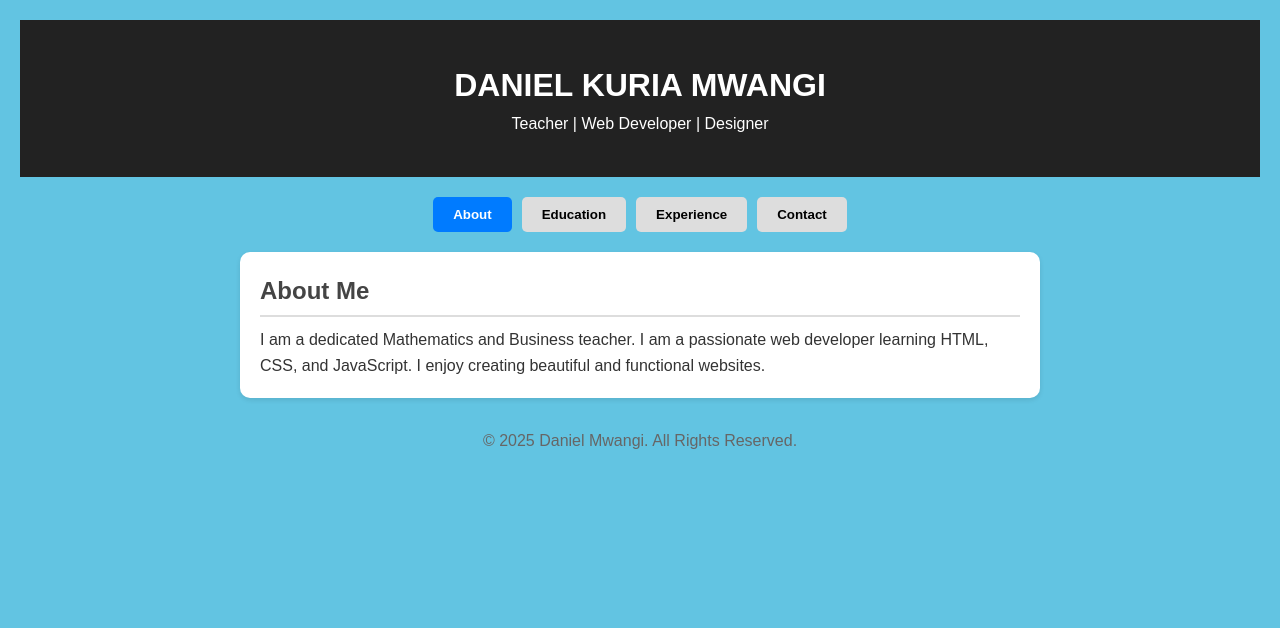
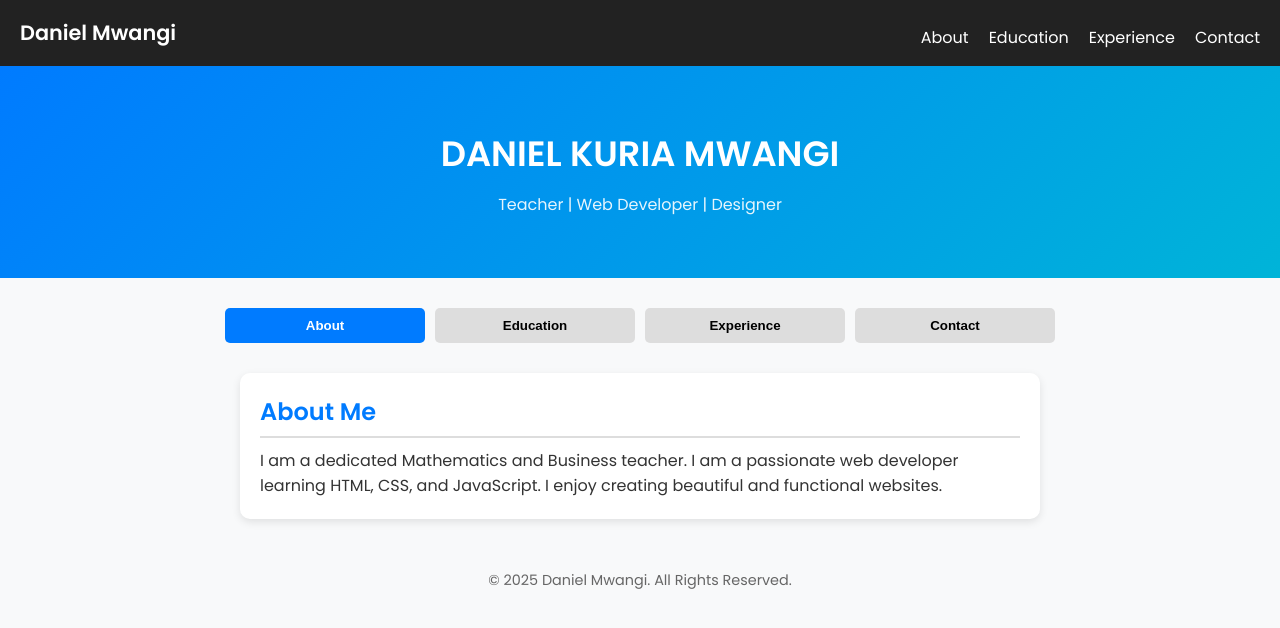
Before and after one commit to Chinku003/Chinku003.github.io, a plain HTML site: page index.html in a window 1280 px wide. Drawn offline with Linux system fonts and the light colour scheme.

Commit message:
changes in the html css and js

```diff
--- a/index.html
+++ b/index.html
@@ -1,29 +1,45 @@
 <!DOCTYPE html>
 <html lang="en">
 <head>
-  <meta charset="UTF-8">
-  <meta name="viewport" content="width=device-width, initial-scale=1.0">
+  <meta charset="UTF-8" />
+  <meta name="viewport" content="width=device-width, initial-scale=1.0" />
   <title>My Portfolio</title>
-  <link rel="stylesheet" href="style.css">
+
+  <!-- ✅ Google Font -->
+  <link href="https://fonts.googleapis.com/css2?family=Poppins:wght@400;600&display=swap" rel="stylesheet">
+
+  <!-- ✅ Your CSS -->
+  <link rel="stylesheet" href="style.css" />
 </head>
 <body>
 
-  <!-- Header -->
-  <header>
+  <!-- ✅ NAVBAR -->
+  <nav class="navbar">
+    <div class="logo">Daniel Mwangi</div>
+    <ul>
+      <li><a href="#about">About</a></li>
+      <li><a href="#education">Education</a></li>
+      <li><a href="#experience">Experience</a></li>
+      <li><a href="#contact">Contact</a></li>
+    </ul>
+  </nav>
+
+  <!-- ✅ HEADER -->
+  <header class="fade-in">
     <h1>DANIEL KURIA MWANGI</h1>
     <p>Teacher | Web Developer | Designer</p>
   </header>
 
-  <!-- Tab Buttons -->
-  <div class="tabs">
+  <!-- ✅ TABS -->
+  <div class="tabs fade-in">
     <button class="tab-button active" data-tab="about">About</button>
     <button class="tab-button" data-tab="education">Education</button>
     <button class="tab-button" data-tab="experience">Experience</button>
     <button class="tab-button" data-tab="contact">Contact</button>
   </div>
 
-  <!-- About Section -->
-  <section id="about" class="tab-content active">
+  <!-- ✅ SECTIONS -->
+  <section id="about" class="tab-content active fade-in">
     <h2>About Me</h2>
     <p>
       I am a dedicated Mathematics and Business teacher.
@@ -32,8 +48,7 @@
     </p>
   </section>
 
-  <!-- Education -->
-  <section id="education" class="tab-content">
+  <section id="education" class="tab-content fade-in">
     <h2>Education</h2>
     <ul>
       <li><strong>Bachelor Education Arts with IT</strong> - Tom Mboya University (2020-2024)</li>
@@ -42,35 +57,28 @@
     </ul>
   </section>
 
-  <!-- Work Experience -->
-  <section id="experience" class="tab-content">
+  <section id="experience" class="tab-content fade-in">
     <h2>Work Experience</h2>
     <ul>
       <li><strong>Freelancing</strong> - Web development (2024)</li>
       <li><strong>Freelance Projects</strong> - Built personal websites for clients</li>
-      <li>
-        <strong>Worked at Bytesync as an Intern</strong>
-        - Assisting in building or updating websites using HTML, CSS, JavaScript
-        - Helping with responsive design using frameworks like Bootstrap or Tailwind
-        - Fixing basic layout or styling bugs
-        - Testing pages for cross-browser compatibility
-      </li>
-      <li><strong>Gendia High School</strong> - Business and Mathematics Teacher (2023)</li>
+      <li><strong>Worked at Bytesync as an Intern</strong> - Assisting in building/updating websites</li>
+      <li><strong>Gendia High School</strong> - Business & Mathematics Teacher (2023)</li>
     </ul>
   </section>
 
-  <!-- Contact -->
-  <section id="contact" class="tab-content">
+  <section id="contact" class="tab-content fade-in">
     <h2>Contact Me</h2>
     <p>Email: <a href="mailto:kushpi261@gmail.com">kushpi261@gmail.com</a></p>
     <p>GitHub: <a href="https://github.com/Chinku003" target="_blank">github.com/Chinku003</a></p>
   </section>
 
-  <!-- Footer -->
-  <footer>
+  <!-- ✅ FOOTER -->
+  <footer class="fade-in">
     <p>© 2025 Daniel Mwangi. All Rights Reserved.</p>
   </footer>
 
+  <!-- ✅ JS -->
   <script src="script.js"></script>
 </body>
 </html>
--- a/script.js
+++ b/script.js
@@ -2,16 +2,28 @@ document.addEventListener("DOMContentLoaded", () => {
   const buttons = document.querySelectorAll(".tab-button");
   const contents = document.querySelectorAll(".tab-content");
 
+  // ✅ Tab switching
   buttons.forEach(button => {
     button.addEventListener("click", () => {
-      // Remove active from all buttons and contents
       buttons.forEach(btn => btn.classList.remove("active"));
       contents.forEach(content => content.classList.remove("active"));
 
-      // Activate the clicked tab
       button.classList.add("active");
       const tabId = button.getAttribute("data-tab");
       document.getElementById(tabId).classList.add("active");
     });
   });
+
+  // ✅ Fade-in on scroll
+  const fadeElements = document.querySelectorAll(".fade-in");
+  const observer = new IntersectionObserver(entries => {
+    entries.forEach(entry => {
+      if (entry.isIntersecting) {
+        entry.target.style.animationDelay = "0s";
+        entry.target.style.opacity = "1";
+      }
+    });
+  }, { threshold: 0.2 });
+
+  fadeElements.forEach(el => observer.observe(el));
 });
--- a/style.css
+++ b/style.css
@@ -1,32 +1,79 @@
-/* Reset defaults */
+/* ✅ RESET */
 * {
   margin: 0;
   padding: 0;
   box-sizing: border-box;
+  scroll-behavior: smooth;
 }
 
+/* ✅ BODY */
 body {
-  font-family: Arial, sans-serif;
+  font-family: 'Poppins', sans-serif;
+  background: #f8f9fa;
+  color: #333;
   line-height: 1.6;
-  background: #62c4e2;
-  color: #333;
-  padding: 20px;
 }
 
-/* Header */
+/* ✅ NAVBAR */
+.navbar {
+  position: sticky;
+  top: 0;
+  background: #222;
+  color: #fff;
+  padding: 15px 20px;
+  display: flex;
+  justify-content: space-between;
+  align-items: center;
+  z-index: 10;
+}
+
+.navbar .logo {
+  font-size: 1.3rem;
+  font-weight: 600;
+}
+
+.navbar ul {
+  list-style: none;
+  display: flex;
+  gap: 20px;
+}
+
+.navbar ul li a {
+  color: #fff;
+  text-decoration: none;
+  font-weight: 500;
+  transition: color 0.3s ease;
+}
+
+.navbar ul li a:hover {
+  color: #00b4d8;
+}
+
+/* ✅ HEADER */
 header {
   text-align: center;
-  background: #222;
+  background: linear-gradient(135deg, #007BFF, #00b4d8);
   color: #fff;
-  padding: 40px 20px;
+  padding: 60px 20px;
 }
 
-/* Tabs (buttons at the top) */
+header h1 {
+  font-size: 2.2rem;
+  margin-bottom: 10px;
+}
+
+header p {
+  font-size: 1rem;
+  opacity: 0.9;
+}
+
+/* ✅ TABS */
 .tabs {
   display: flex;
   justify-content: center;
+  flex-wrap: wrap;
   gap: 10px;
-  margin: 20px 0;
+  margin: 30px 0;
 }
 
 .tab-button {
@@ -36,11 +83,13 @@ header {
   cursor: pointer;
   font-weight: bold;
   border-radius: 5px;
-  transition: background 0.8s;
+  transition: background 0.3s;
+  flex: 1 1 auto;
+  max-width: 200px;
 }
 
 .tab-button:hover {
-  background: #ccc;
+  background: #bbb;
 }
 
 .tab-button.active {
@@ -48,47 +97,95 @@ header {
   color: #fff;
 }
 
-/* Tab content */
+/* ✅ TAB CONTENT */
 .tab-content {
-  display: none; /* Hide all sections by default */
+  display: none;
   background: #fff;
   padding: 20px;
-  margin: 0 auto 20px;
+  margin: 0 auto 30px;
   max-width: 800px;
   border-radius: 10px;
-  box-shadow: 0 2px 5px rgba(0,0,0,0.1);
+  box-shadow: 0 3px 8px rgba(0, 0, 0, 0.1);
 }
 
 .tab-content.active {
-  display: block; /* Only the active section shows */
+  display: block;
 }
 
-/* Section headings */
 section h2 {
   margin-bottom: 10px;
-  color: #444;
+  color: #007BFF;
   border-bottom: 2px solid #ddd;
   padding-bottom: 5px;
 }
 
-/* Lists */
 ul {
-  list-style-type: disc;
+  list-style: disc;
   padding-left: 20px;
+  margin-top: 10px;
 }
 
-/* Links */
 a {
   color: #007BFF;
   text-decoration: none;
 }
+
 a:hover {
   text-decoration: underline;
 }
 
-/* Footer */
+/* ✅ FOOTER */
 footer {
   text-align: center;
-  margin-top: 30px;
+  padding: 20px;
   color: #666;
+  font-size: 0.9rem;
 }
+
+/* ✅ ANIMATIONS */
+.fade-in {
+  opacity: 0;
+  transform: translateY(20px);
+  animation: fadeUp 1s ease forwards;
+}
+
+@keyframes fadeUp {
+  to {
+    opacity: 1;
+    transform: translateY(0);
+  }
+}
+
+/* ✅ RESPONSIVE */
+@media (max-width: 768px) {
+  header h1 {
+    font-size: 1.8rem;
+  }
+  .tab-content {
+    width: 95%;
+  }
+  .navbar ul {
+    gap: 10px;
+  }
+}
+
+@media (max-width: 480px) {
+  header {
+    padding: 40px 10px;
+  }
+  header h1 {
+    font-size: 1.5rem;
+  }
+  .navbar {
+    flex-direction: column;
+    text-align: center;
+  }
+  .navbar ul {
+    flex-direction: column;
+    gap: 10px;
+    margin-top: 10px;
+  }
+  .tab-button {
+    width: 90%;
+  }
+}
```
